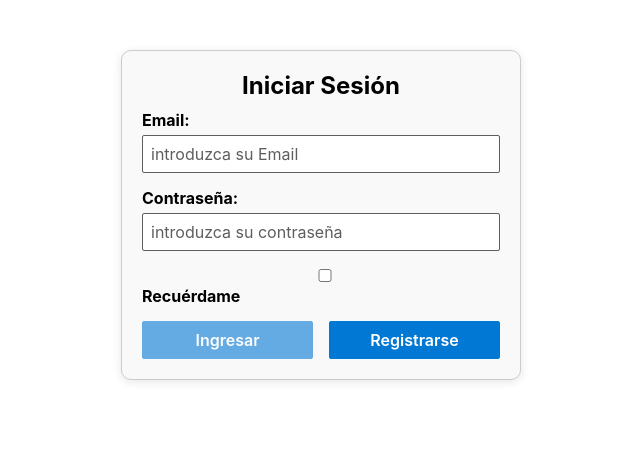
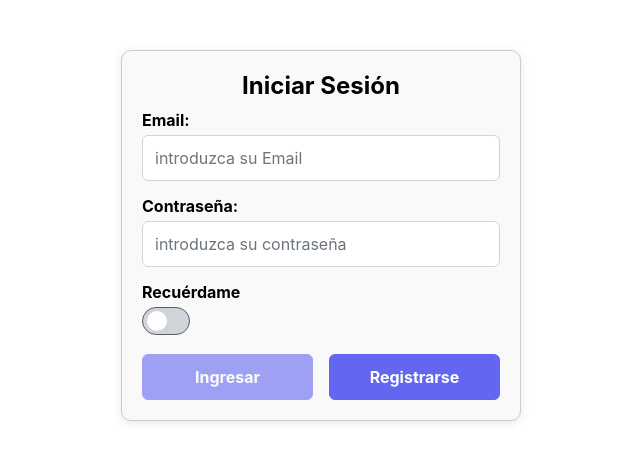
Before and after one commit to veels3122/AWEPP_1, a React (Create React App) app in the folder fronend/: page / in a window 1280 px wide. Shown: the top 462 px of the page, without its empty margins (319-959 px from the left). Built offline with nearby package versions, Linux system fonts and the light colour scheme.

Commit message:
InputSwitch

```diff
--- a/fronend/src/App.js
+++ b/fronend/src/App.js
@@ -3,6 +3,10 @@ import Register from "./components/Register.js";
 import LoginPage from "./pages/Login.page";
 import InicioForm from "./components/Inicio.form";
 import "primereact/resources/themes/fluent-light/theme.css";
+import 'primereact/resources/themes/lara-light-indigo/theme.css';
+import 'primereact/resources/primereact.min.css';
+import 'primeicons/primeicons.css';
+
 import { BrowserRouter as Router, Route, Routes } from "react-router-dom";
 
 
--- a/fronend/src/components/Login.form.js
+++ b/fronend/src/components/Login.form.js
@@ -2,8 +2,9 @@ import React, { useEffect, useCallback } from "react";
 import { useNavigate } from "react-router-dom";
 import { InputText } from "primereact/inputtext";
 import { Button } from "primereact/button";
+import { InputSwitch } from "primereact/inputswitch";
 import { useForm } from "react-hook-form";
-import './Register.css'; // Usamos los estilos del registro para mantener la consistencia
+
 
 const LoginForm = () => {
   const navigate = useNavigate();
@@ -29,7 +30,7 @@ const LoginForm = () => {
     const emailStorage = localStorage.getItem("email");
     if (!!isCheckedStorage) {
       setValue("email", emailStorage, { shouldDirty: true, shouldValidate: true });
-      setValue("isChecked", isCheckedStorage, { shouldDirty: true });
+      setValue("isChecked", isCheckedStorage === "true", { shouldDirty: true });
     }
   }, [setValue]);
 
@@ -74,18 +75,18 @@ const LoginForm = () => {
           {errors?.password && <small className="p-error">{errors.password.message}</small>}
         </div>
         <div className="form-group remember-me">
-          <input
-            type="checkbox"
+        <label htmlFor="rememberMe" style={{ marginRight: "10px" }}>Recuérdame</label>
+          <InputSwitch
             id="rememberMe"
             {...register("isChecked")}
+            onChange={(e) => setValue("isChecked", e.value)}
           />
-          <label htmlFor="rememberMe">Recuérdame</label>
         </div>
         <div className="buttons">
           <Button
             type="submit"
             label="Ingresar"
-            className="btn-register" // Usamos el mismo estilo de botón del registro
+            className="btn-register"
             disabled={!isValid || !isDirty}
           />
           <Button
--- a/fronend/src/components/LoginForm.css
+++ b/fronend/src/components/LoginForm.css
@@ -1,4 +1,3 @@
-/* Estilo de contenedor similar al de registro */
 .form-container {
   width: 400px;
   margin: auto;
```
